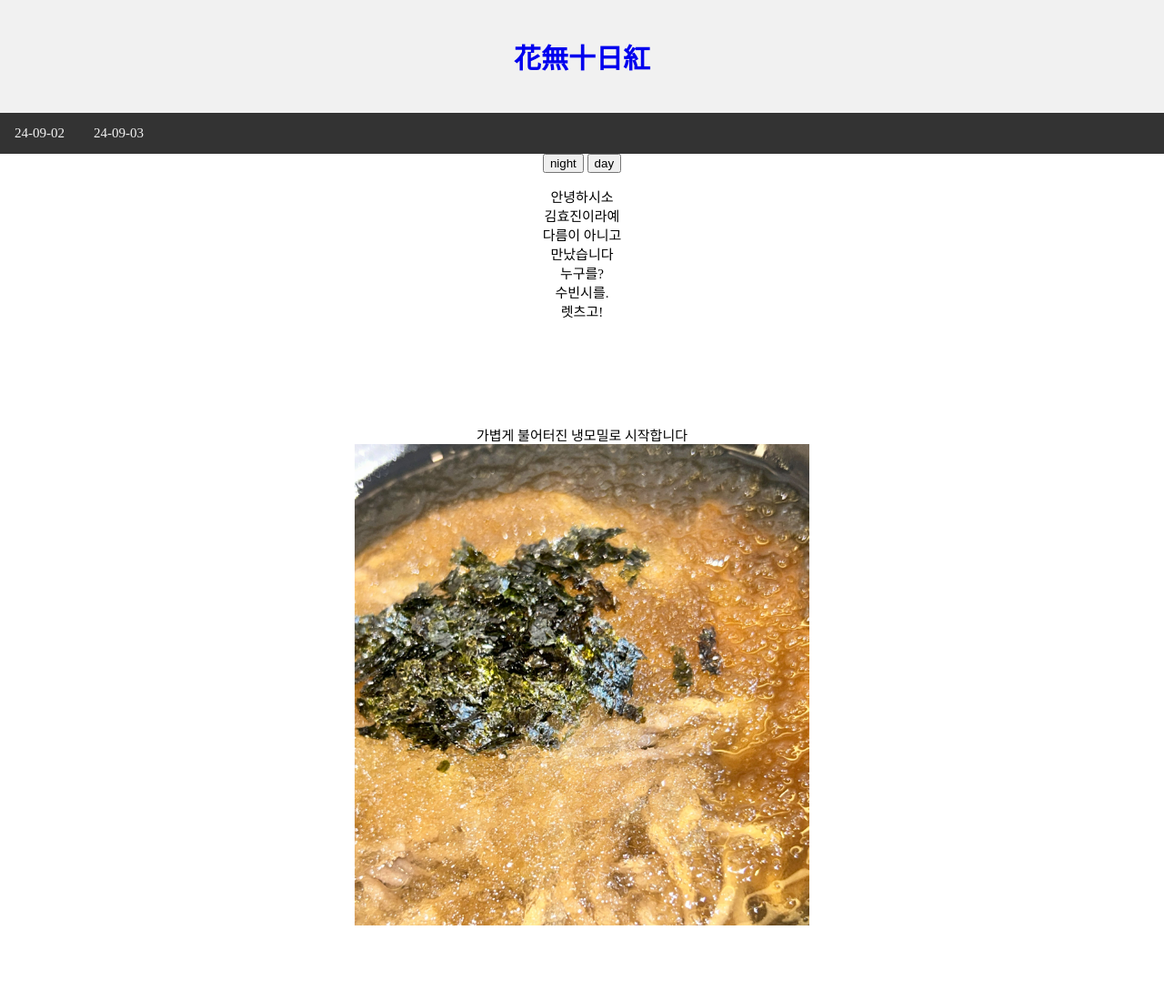
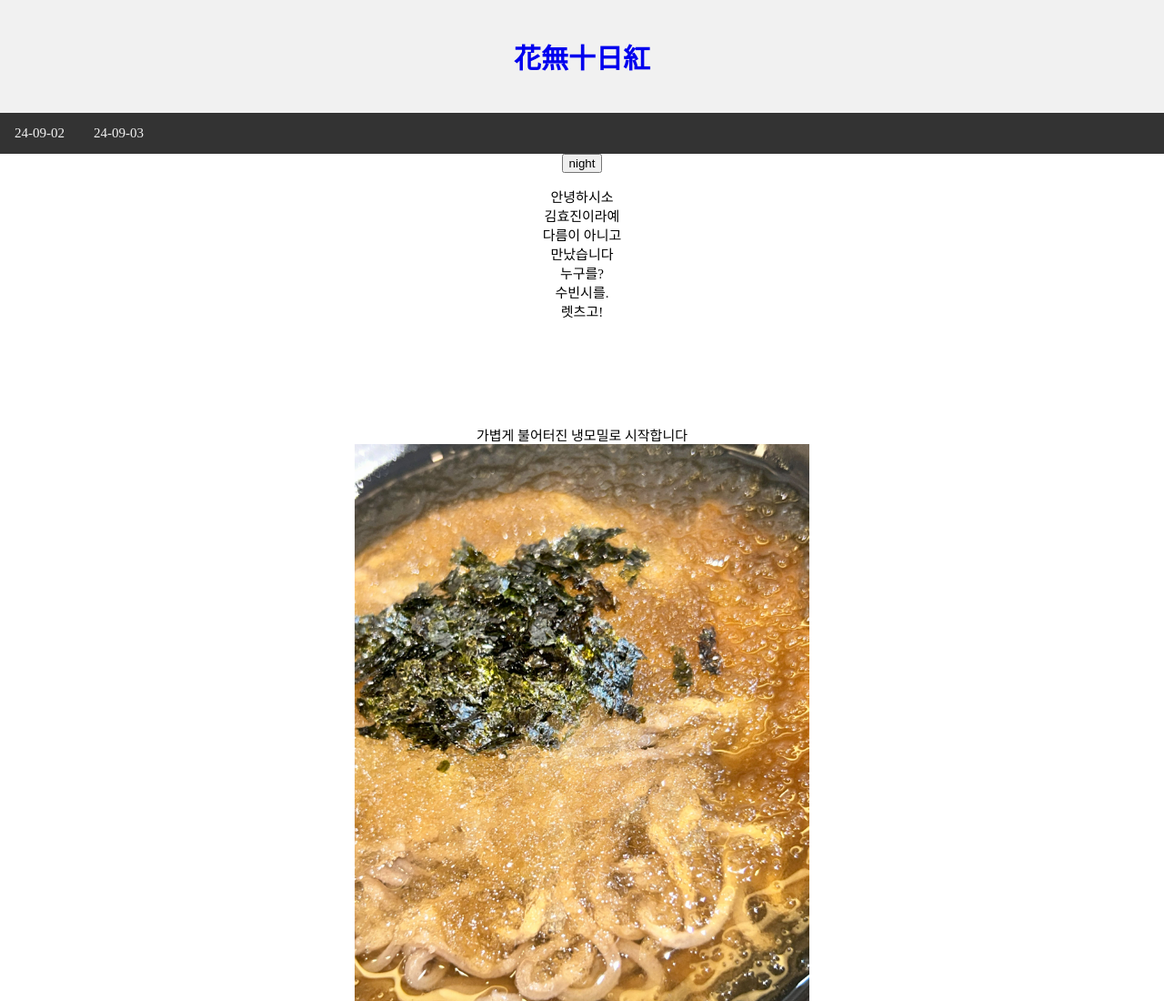
Before and after one commit to dini-cpu/202409, a plain HTML site: page 240903.html in a window 1280 px wide. Shown: the top 1100 px of the page at 91% size. Drawn offline with Linux system fonts and the light colour scheme.

Commit message:
버튼 토글화

```diff
--- a/240903.html
+++ b/240903.html
@@ -60,15 +60,17 @@ a {text-decoration-line: none;}
 </div>
 
 
-<!--다크 모드-->
-    <input type="button" value="night" onclick="
-    document.querySelector('body').style.backgroundColor = 'black';
-    document.querySelector('body').style.color = 'white';">
-
-<!--화이트 모드-->
-    <input type="button" value="day" onclick="
-    document.querySelector('body').style.backgroundColor = 'white';
-    document.querySelector('body').style.color = 'black';">
+<input id="night_day" type="button" value="night" onclick="
+if(document.querySelector('#night_day').value === 'night'){
+  document.querySelector('body').style.backgroundColor = 'black';
+  document.querySelector('body').style.color = 'white';
+  document.querySelector('#night_day').value = 'day';
+}else{
+  document.querySelector('body').style.backgroundColor = 'white';
+  document.querySelector('body').style.color = 'black';
+  document.querySelector('#night_day').value = 'night';
+}
+">
 
 
 <p> 안녕하시소<br>
```
Also changed, not shown: 240902.html (+12 -10 lines).
